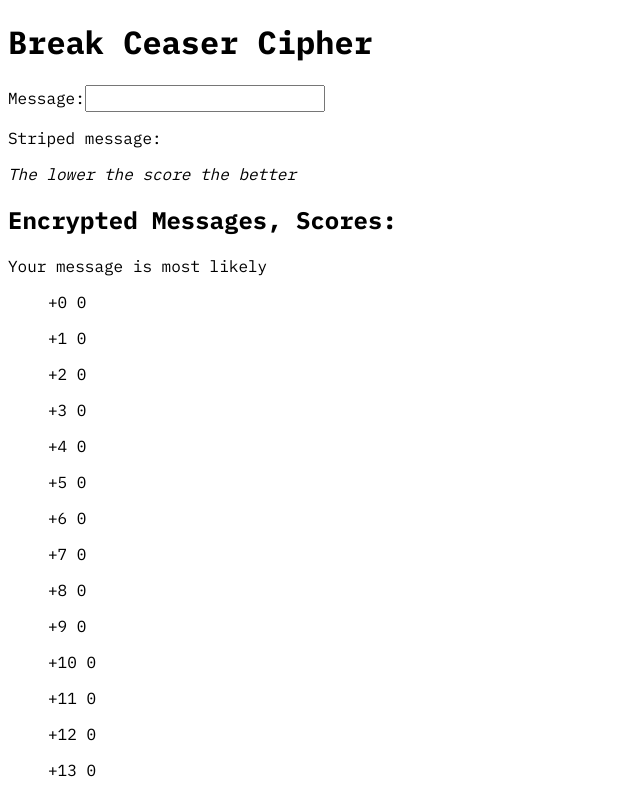
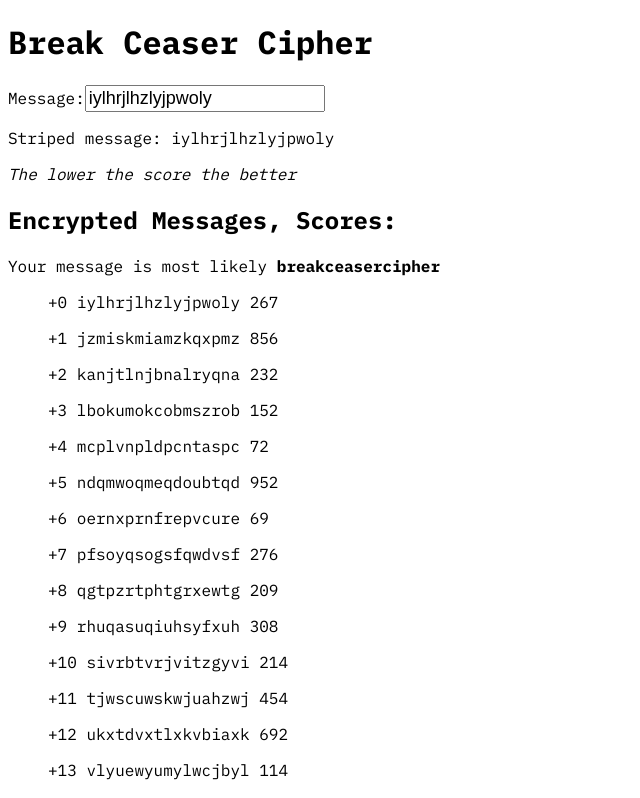
Before and after one commit to VrindavanSanap/break-ceaser-cipher, a Next.js app: page / in a window 1280 px wide. Shown: the top 798 px of the page, without its empty margins (0-640 px from the left). Built offline with nearby package versions, Linux system fonts and the light colour scheme.

Commit message:
show most likely msg

```diff
--- a/crypto.js
+++ b/crypto.js
@@ -59,4 +59,3 @@ export function sentence_score(string){
 
   return parseInt(chi_squared_value )
 }
-console.log(sentence_score(""))
--- a/pages/index.js
+++ b/pages/index.js
@@ -1,5 +1,5 @@
 "use client"
-import { useState } from 'react';
+import { useState, useEffect} from 'react';
 import Head from 'next/head'
 import Image from 'next/image'
 import {IBM_Plex_Mono, Inter} from 'next/font/google'
@@ -12,8 +12,14 @@ export default function Home() {
   const [message, set_message] = useState("")
   const [lowest_score, set_lowest_score] = useState(10000)
   const [most_likely_message, set_most_likely_message] = useState("")
-  console.log(typeof(lowest_score))
+  useEffect(() => {
+    handle_message_change({ target: { value: "iylhrjlhzlyjpwoly"}})
+  }, [])
+
+
   function handle_message_change(event){
+
+
     set_lowest_score(100000)
     set_message(event.target.value)
   }
@@ -22,14 +28,12 @@ export default function Home() {
     for (let i = 0; i < 26; i++) {
       const encrypted = ceaser_cipher(message, i);
       const score = sentence_score(encrypted); // Limit to 2 decimal places
-      console.log(typeof(score))
       // console.log(score, lowest_score)
       if (score < lowest_score) {
         set_lowest_score(score);
         set_most_likely_message(encrypted);
-      } else {
-        console.log(score, lowest_score)
       }
+
 
       enc_messages.push(
         <p key={i}>
```
